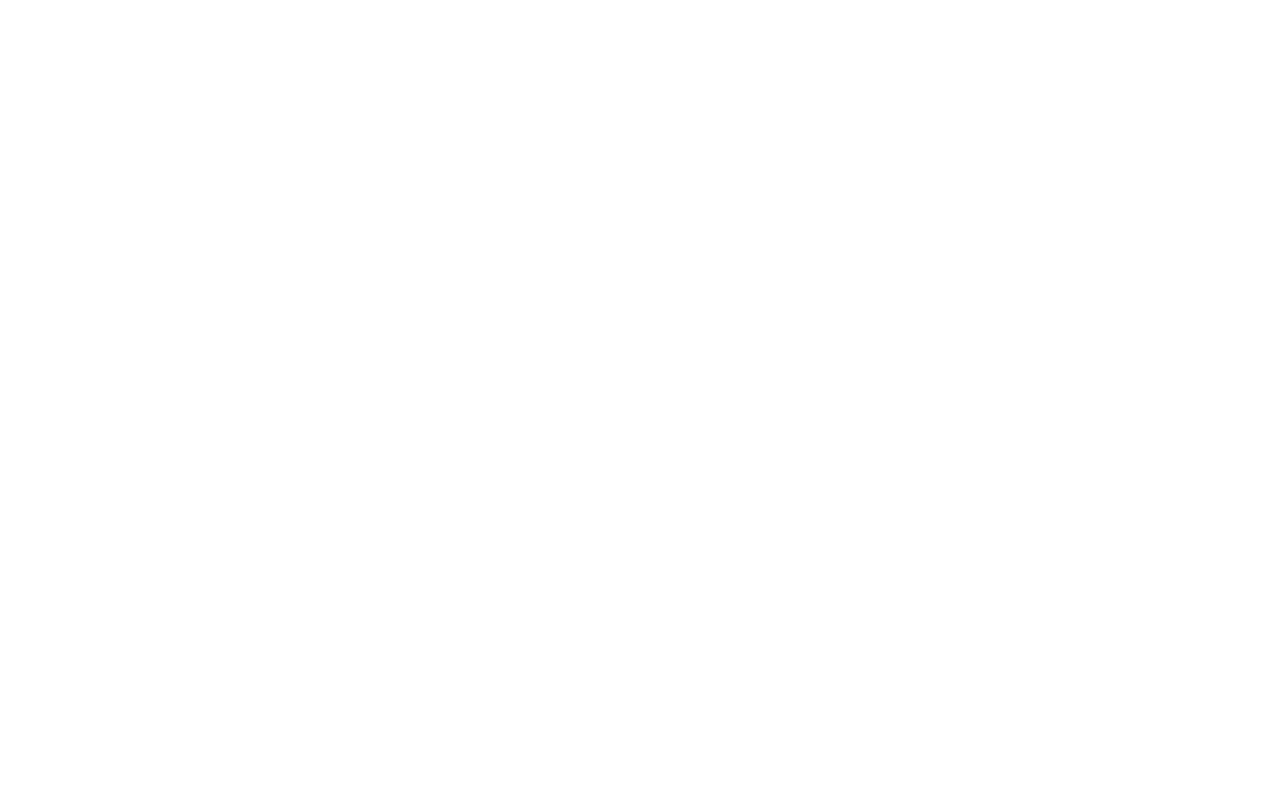
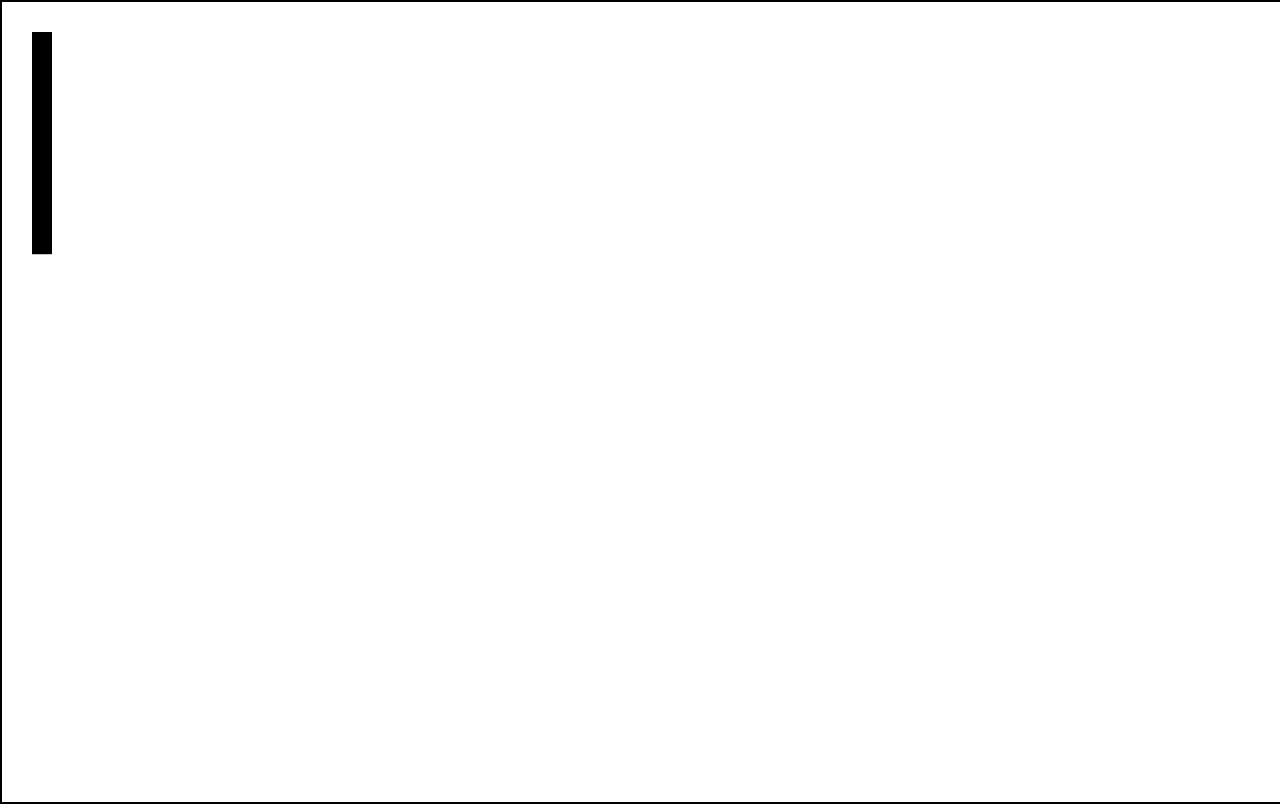
Before and after one commit to Mahisaurus-Rex/HTML5-Pong, a plain HTML site: page index.html in a window 1280 px wide. Drawn offline with Linux system fonts and the light colour scheme.

Commit message:
Basic display functions

```diff
--- a/index.html
+++ b/index.html
@@ -3,10 +3,10 @@
 <head>
 	<meta chartset="UTF-8">
 	<title>Pong</title>
-	<style type="text/css" src="style.css">
+	<link rel="stylesheet" href="style.css"></link>
 </head>
 <body>
-	<canvas id="canvas" width="1280" height="720"></canvas>
+	<canvas></canvas>
 	<script src="script.js"></script>
 </body>
 </html>
--- a/script.js
+++ b/script.js
@@ -1,27 +1,45 @@
 
-// Get a reference to the canvas DOM element
-var canvas = document.getElementById('canvas');
-// Get the canvas drawing context
-var ctx = canvas.getContext('2d');
+//get canvas
+var canvas=document.querySelector('canvas');
 
-//on start
-function init()
-{
-	var x=10;
-	window.requestAnimationFrame(draw);
+//set canvas size
+canvas.width=window.innerWidth;
+canvas.height=window.innerHeight;
+
+//context variable
+var c = canvas.getContext('2d');
+
+//initial variables
+var p1_x=30;
+var p1_y=30;
+var p2_x=innerWidth-60;
+var p2_y=30;
+var ball_x=innerWidth/2;
+var ball_y=innerHeight/2;
+
+var paddle_width=innerWidth/64;
+var paddle_height=innerHeight/3.6;
+
+
+//make Paddle object
+function Paddle(x,y){
+	this.x=x;
+	this.y=y;
+}
+//draw function
+Paddle.prototype.draw = function(){
+	c.fillRect(this.x,this.y,paddle_width,paddle_height);
 }
 
+var Player1= new Paddle(p1_x,p1_y);
 
-//main loop
-function draw()
-{
-	ctx.fillStyle = 'green';
-	ctx.fillRect(x, 10, 150, 100);
-	x+=1;
+//animate
+function animate(){
+	//clear screen
+	c.clearRect(0,0,innerWidth,innerHeight);
+	//draw and update
+	Player1.draw();
+	requestAnimationFrame(animate);
 }
 
-
-
-
-//start
-init()
+animate();
--- a/style.css
+++ b/style.css
@@ -1,3 +1,6 @@
 canvas {
-	style="border:2px solid #000000;
+	border:2px solid black;
 }
+body{
+	margin: 0;
+}
```
